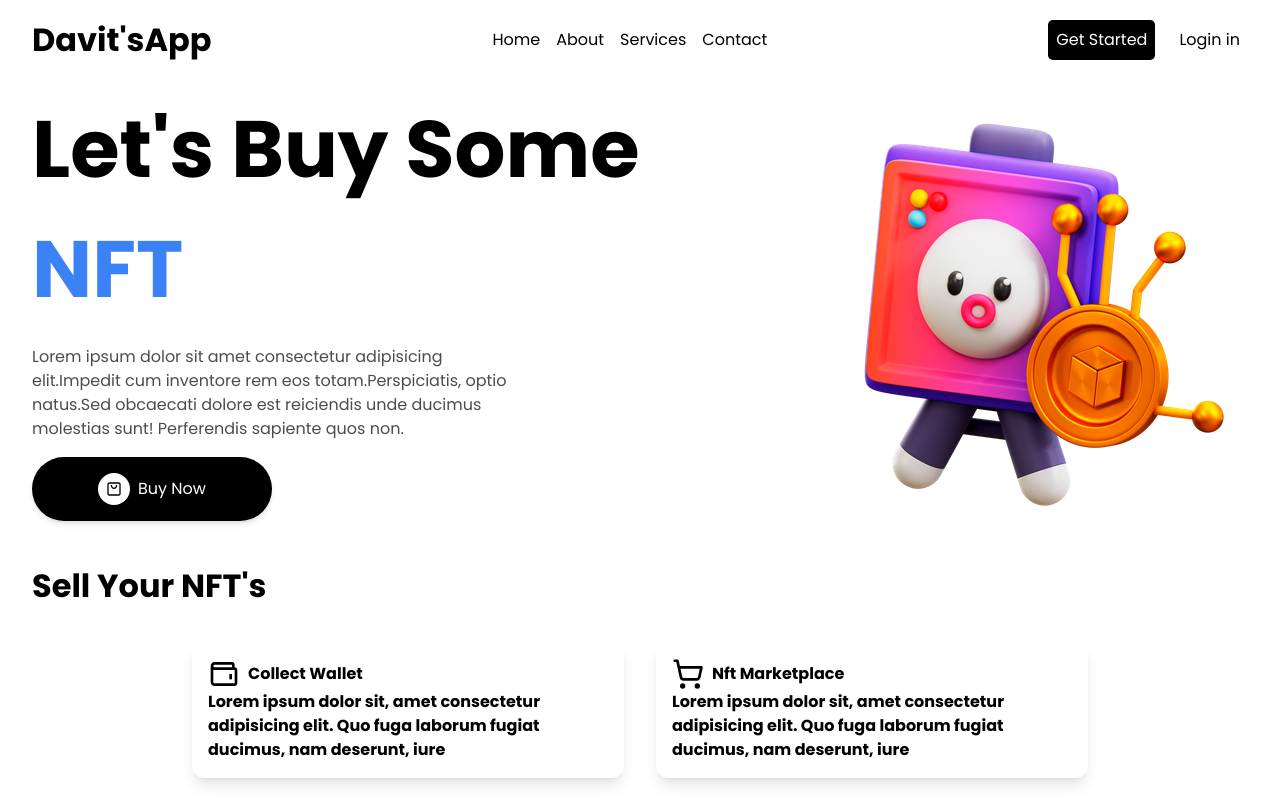
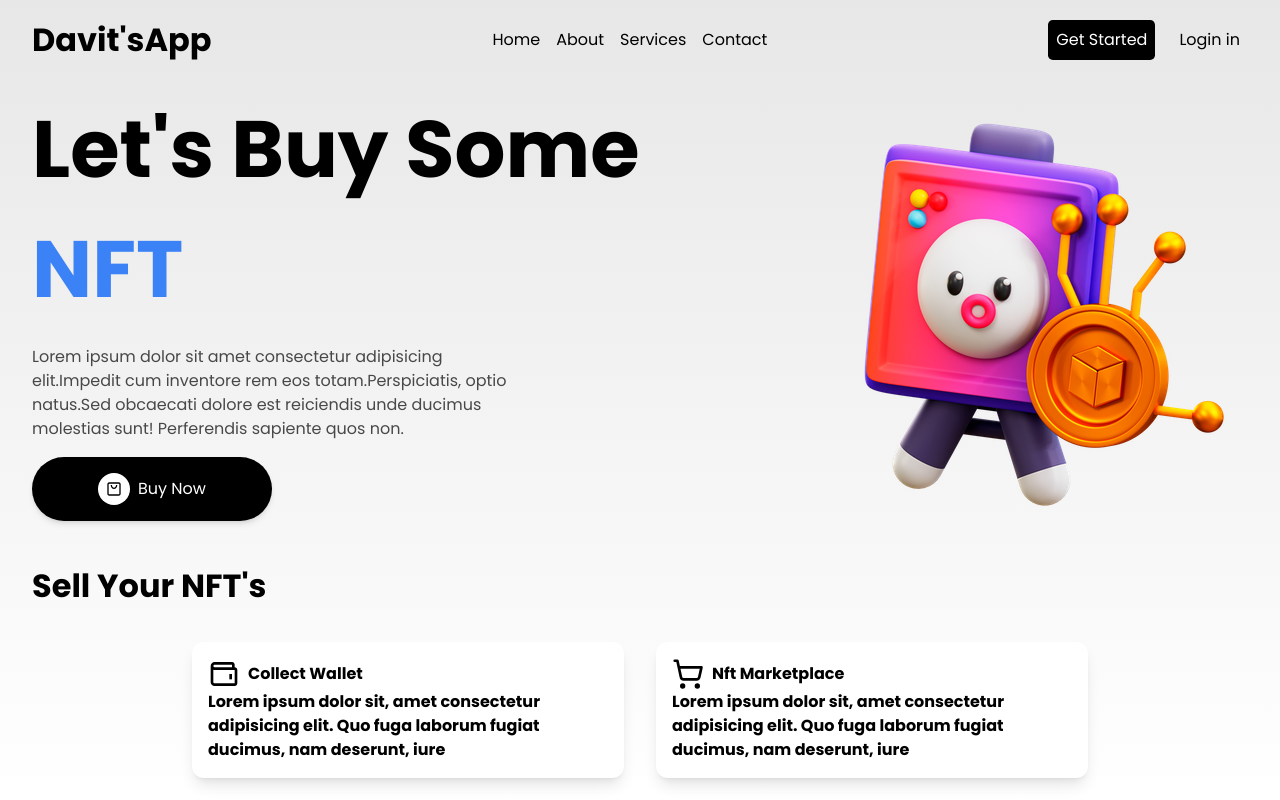
Before and after one commit to davita101/Project-V1, a React (Vite) app: page / in a window 1280 px wide. Shown: the top 800 px of the page. Built offline with nearby package versions, Linux system fonts and the light colour scheme.

Commit message:
Add: background for styles

```diff
--- a/src/components/Product.jsx
+++ b/src/components/Product.jsx
@@ -1,6 +1,5 @@
 import React from 'react'
 import { productText } from '../constants'
-import { FaBtc } from 'react-icons/fa6';
 import NftCard from './NftCard';
 
 function Product() {
--- a/src/index.css
+++ b/src/index.css
@@ -11,7 +11,9 @@ html{
 }
 body{
     height: 100vh;
-    background: #ffffff;
+    background: linear-gradient( rgb(231, 231, 231), white) no-repeat ;
+    background-size: cover;
+    width: 100%;
 }
 
 *{
@@ -42,7 +44,6 @@ main{
 @media (max-width: 800px) {
     main{
         padding-top: 3rem;
-
     }
     .main-div{
         padding: 1rem;
```
